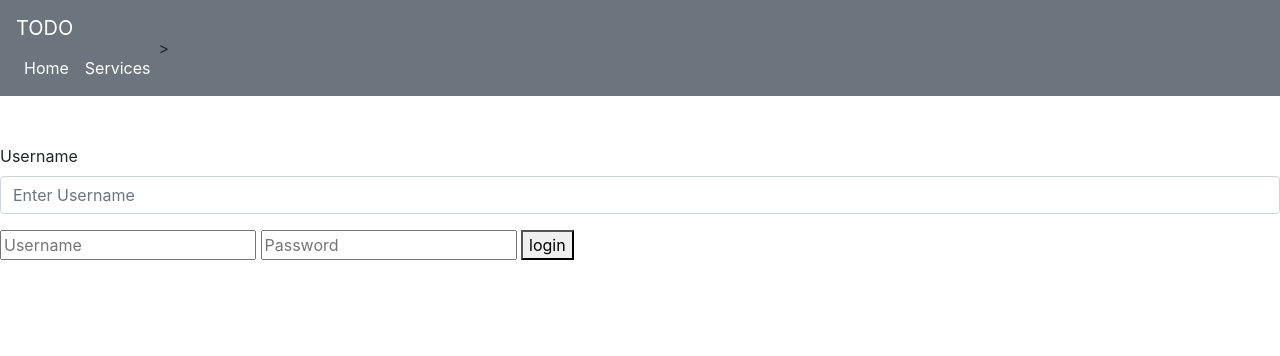
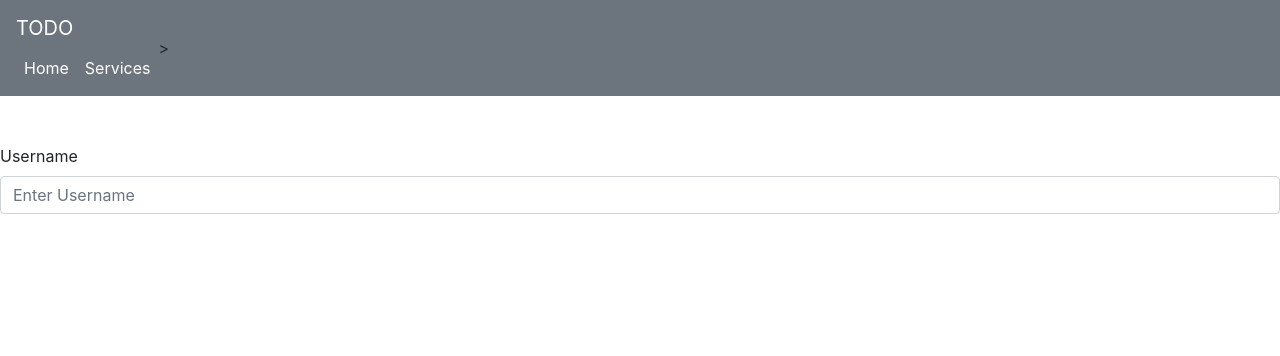
Before and after one commit to pjgit2/pgm, a Flask app: template templates/login.html in a window 1280 px wide. Shown: the top 356 px of the page. Run offline with Flask 3, Linux system fonts and the light colour scheme; the template is opened without the code that fills it, so the values that code supplies are empty; some libraries are stand-ins or nearby versions.

Commit message:
Removed the old login

```diff
--- a/templates/login.html
+++ b/templates/login.html
@@ -41,11 +41,7 @@
     <label for="exampleInputEmail1">Username</label>
     <input type="text" name="uname" class="form-control" id="exampleInputEmail1" aria-describedby="emailHelp" placeholder="Enter Username">
  </div>
-    <form action="/login" method="post">
 
-        <input type="text" name="uname" id="" placeholder="Username">
-        <input type="password" name="pass" id="" placeholder="Password">
-        <button type="submit">login</button>
     </form>
 </body>
 </html>
```
